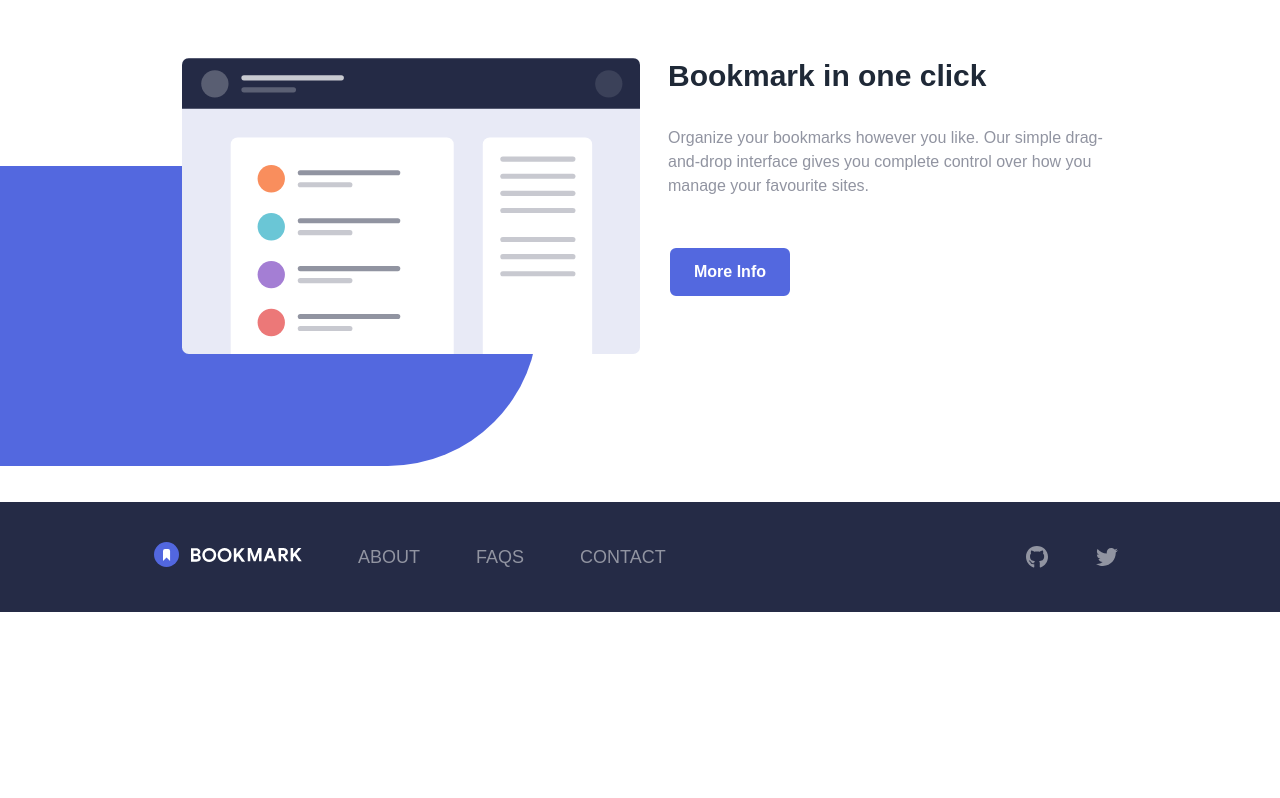
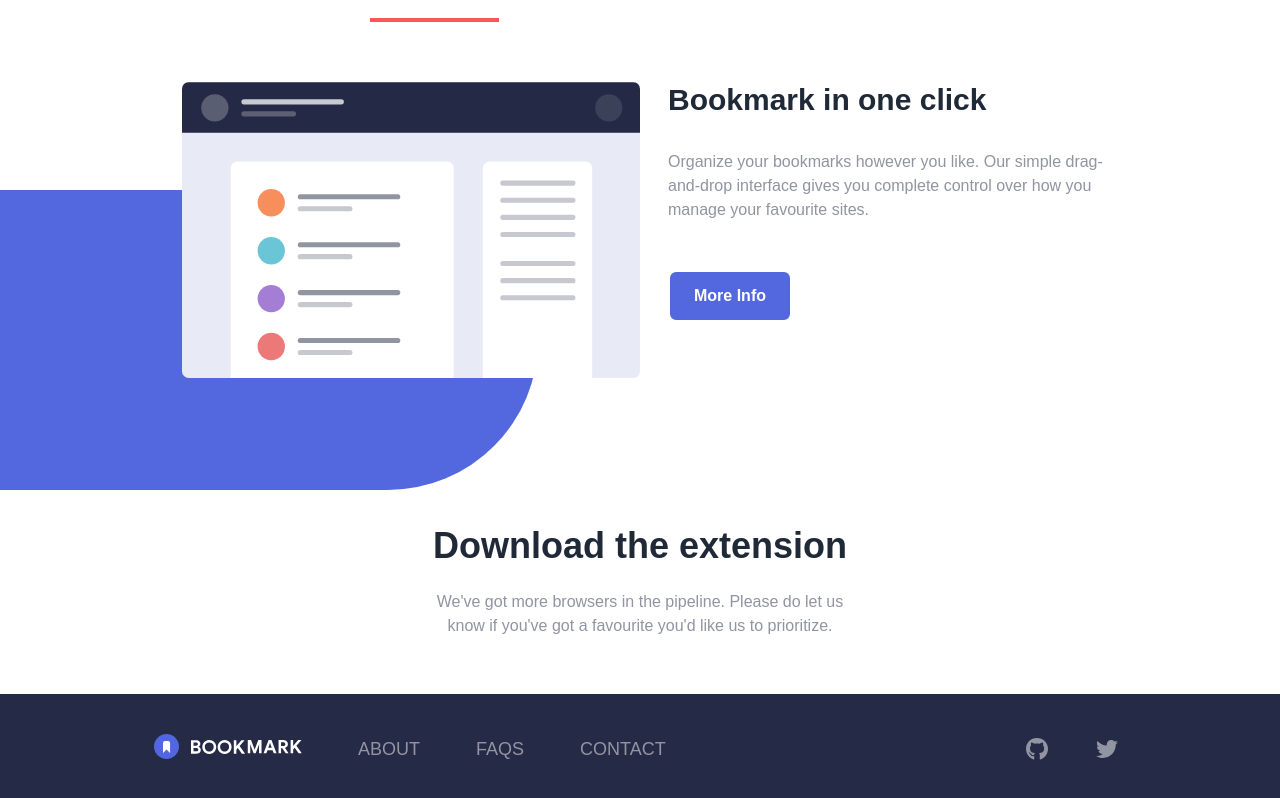
Before and after one commit to Kamruzzaman1351/React-Website-Template, a React (Create React App) app: page / in a window 1280 px wide. Shown: the part 1062-1860 px from the top of the page. Before the commit the page ends 1674 px from the top, so only its background shows below. Built offline with nearby package versions, Linux system fonts and the light colour scheme; the HTML template or start-up script is replaced by a standard one.

Commit message:
Making the header section reuseable

```diff
--- a/src/components/pageSections/HeadingSection.jsx
+++ b/src/components/pageSections/HeadingSection.jsx
@@ -1,14 +1,21 @@
-function HeadingSection() {
+import PropsType from "prop-types"
+function HeadingSection({title, text}) {
   return (
-    <div className="container mx-auto mt-16 px-6">
-        <h2 className="mb-6 text-4xl font-semibold text-center">Features</h2>
+    <div className="container mx-auto mt-16 px-6 pb-6 mb-8">
+        <h2 className="mb-6 text-4xl font-semibold text-center">{title}</h2>
         <p className="max-w-md mx-auto text-center text-grayishBlue">
-            Our aim is to make it quick and easy for you to access your favourite
-            websites. Your bookmarks sync between your devices so you can access
-            them on the go.
+            {text}
         </p>
     </div>
   )
 }
+HeadingSection.defaultProps = {
+    title: "Title Goes Here",
+    text: "Paragraph text goes here"
+}
+HeadingSection.propsTypes = {
+    title: PropsType.string,
+    text: PropsType.string,
+}
 
 export default HeadingSection
--- a/src/pages/HomePage.jsx
+++ b/src/pages/HomePage.jsx
@@ -3,11 +3,16 @@ import HeroSection from "../components/pageSections/HeroSection"
 import TabSection from "../components/pageSections/TabSection"
 
 function HomePage() {
+  const title = "Features";
+  const title2 = "Download the extension";
+  const text2 = "We've got more browsers in the pipeline. Please do let us know if you've got a favourite you'd like us to prioritize."
+  const text = "Our aim is to make it quick and easy for you to access your favourite websites. Your bookmarks sync between your devices so you can access them on the go.";
   return (
     <>
       <HeroSection />
-      <HeadingSection />
+      <HeadingSection title={title} text={text}/>
       <TabSection />
+      <HeadingSection title={title2} text={text2}/>
     </>
   )
 }
```
